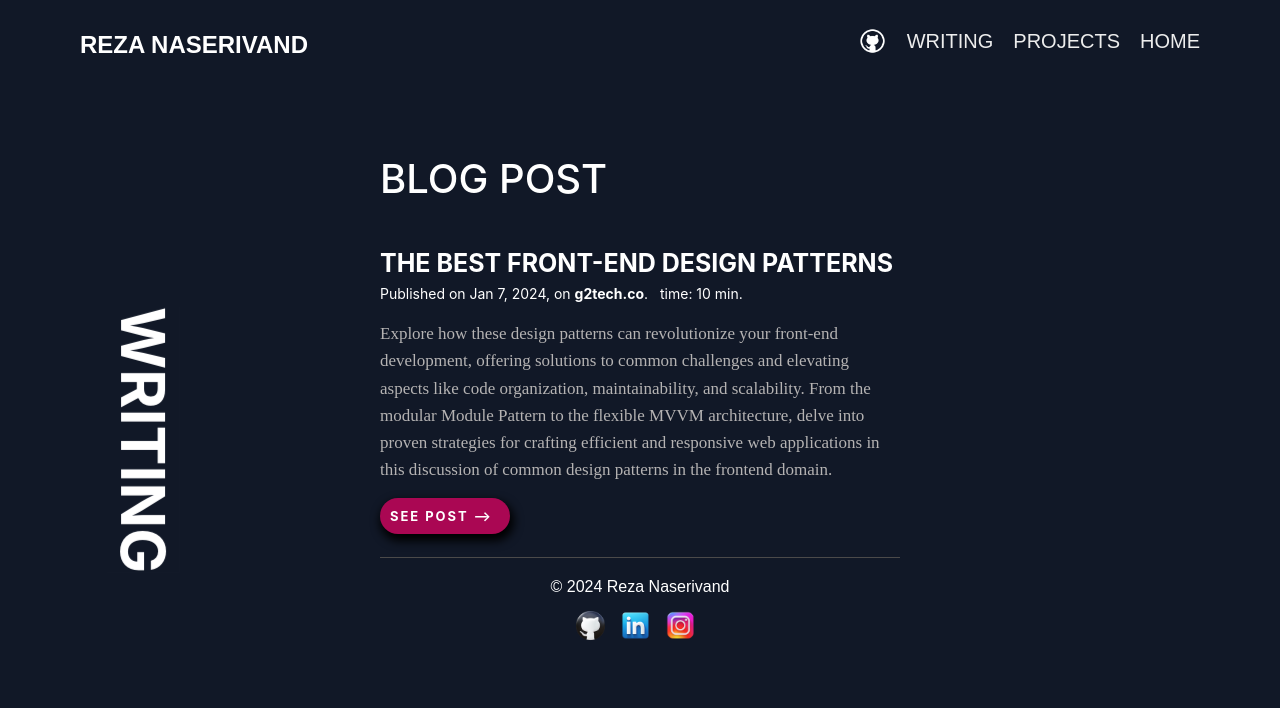
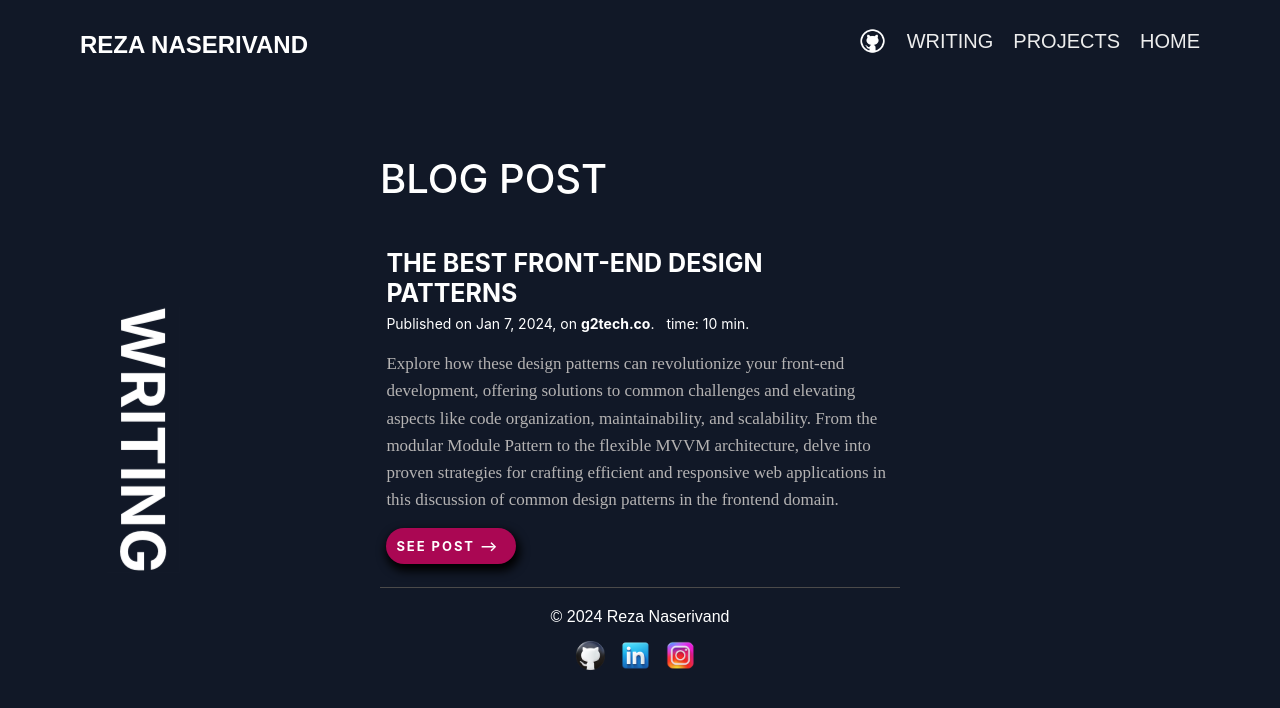
Before and after one commit to rezansrv/pSite-Vue, a Vue app: page /writing in a window 1280 px wide. Shown: the top 708 px of the page. Built offline with nearby package versions, Linux system fonts and the light colour scheme.

Commit message:
fix table paddings

```diff
--- a/src/pages/projects.vue
+++ b/src/pages/projects.vue
@@ -141,7 +141,7 @@ export default {
 }
 .github-table td{
   border-bottom: 1px solid #4b4a4a;
-  padding: 0.8rem 0;
+  padding:0.8rem 0.4rem 0.8rem 0.4rem;
   text-align: left;
 }
 .github-table td h3 {
--- a/src/pages/writingApp.vue
+++ b/src/pages/writingApp.vue
@@ -102,7 +102,7 @@ export default {
 }
 .posts-table td{
   border-bottom: 1px solid #4b4a4a;
-  padding: 0.8rem 0;
+  padding:0.8rem 0.4rem 0.8rem 0.4rem;
   text-align: left;
 }
 .posts-table td h3 {
```
